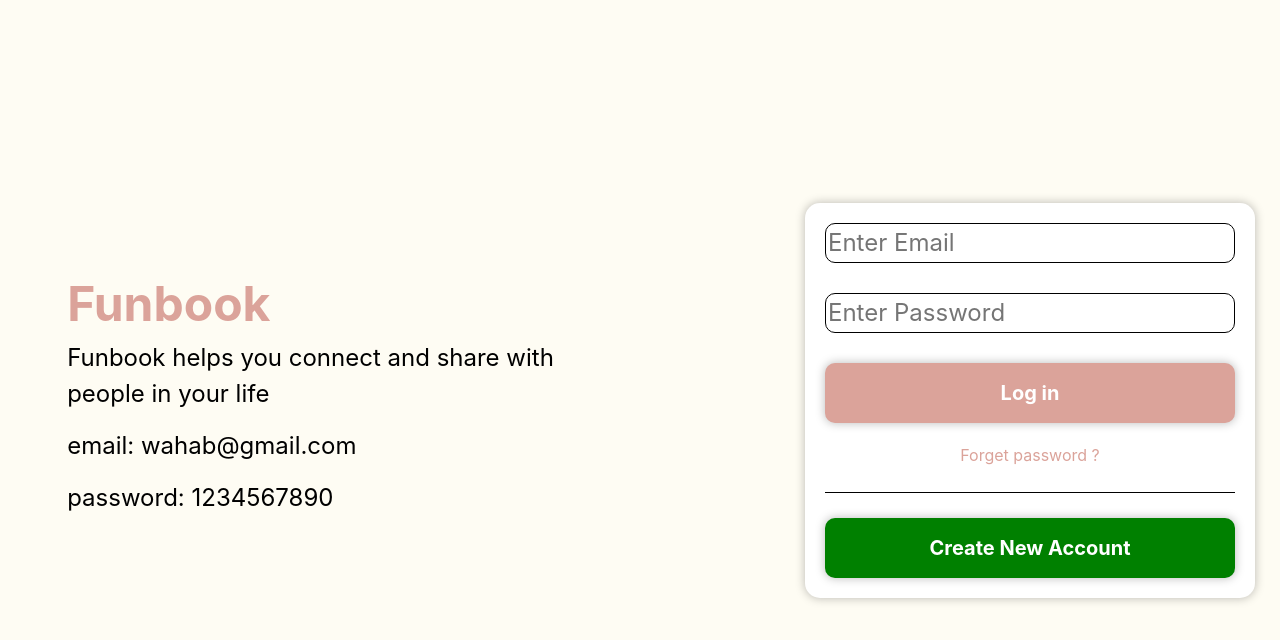
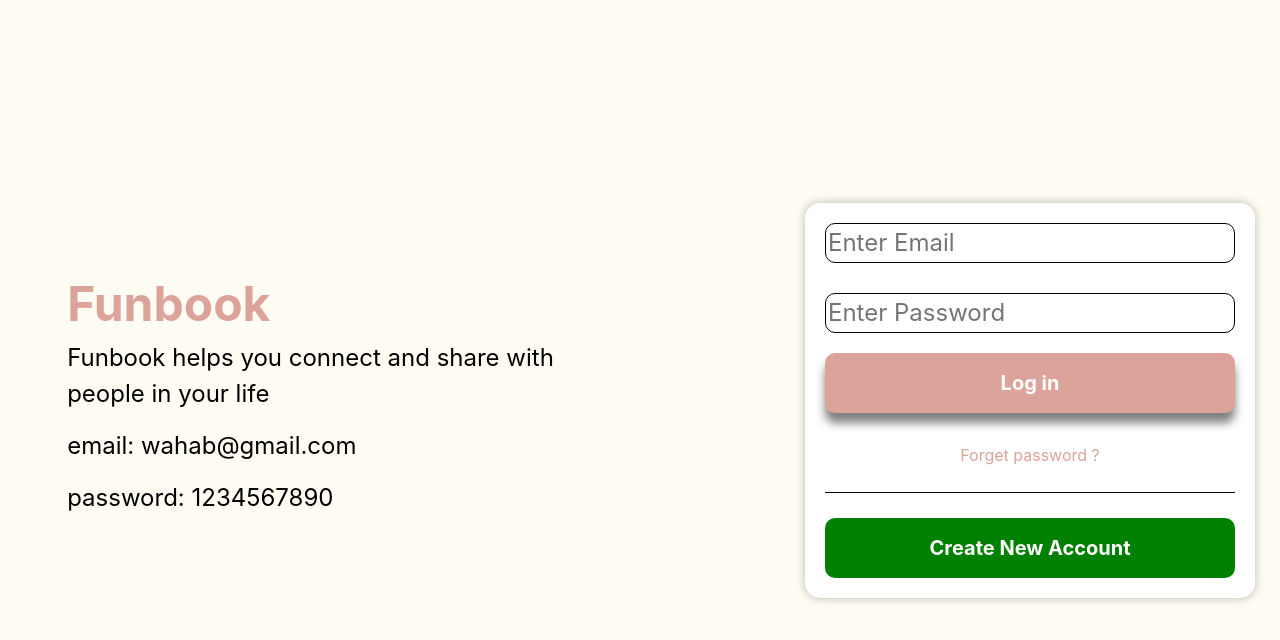
Before and after one commit to Abdul-Wahab2022Skipq/Skipq_Mern_Project, a React (Create React App) app in the folder React_Client/: page /Login in a window 1280 px wide. In both pictures the pointer is over the button "Log in". Shown: the top 640 px of the page. Built offline with nearby package versions, Linux system fonts and the light colour scheme.

Commit message:
Update Button.css

```diff
--- a/React_Client/src/component/Button/Button.css
+++ b/React_Client/src/component/Button/Button.css
@@ -7,9 +7,14 @@
   padding: 15px;
   font-weight: bold;
   color: white;
-  -webkit-box-shadow: 0 0 10px 0.5px rgba(0, 0, 0, 0.25);
-  box-shadow: 0 0 10px 0.5px rgba(0, 0, 0, 0.25);
   border-radius: 10px;
   font-size: 20px;
   border: 0;
+  transition: .5s;
 }
+
+.button:hover {
+  -webkit-box-shadow: 0 10px 10px 0 rgba(0, 0, 0, 0.5);
+  box-shadow: 0 10px 10px 0 rgba(0, 0, 0, 0.5);
+  transform: translateY(-10px);
+}
```
